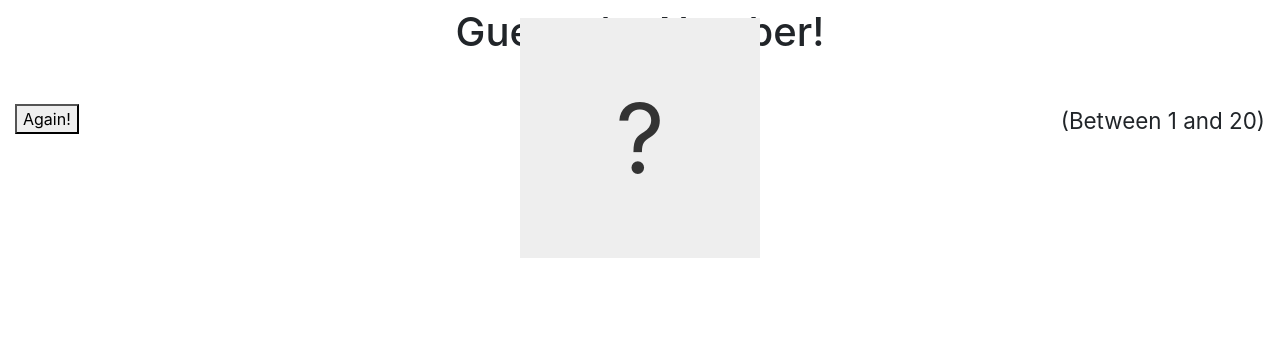
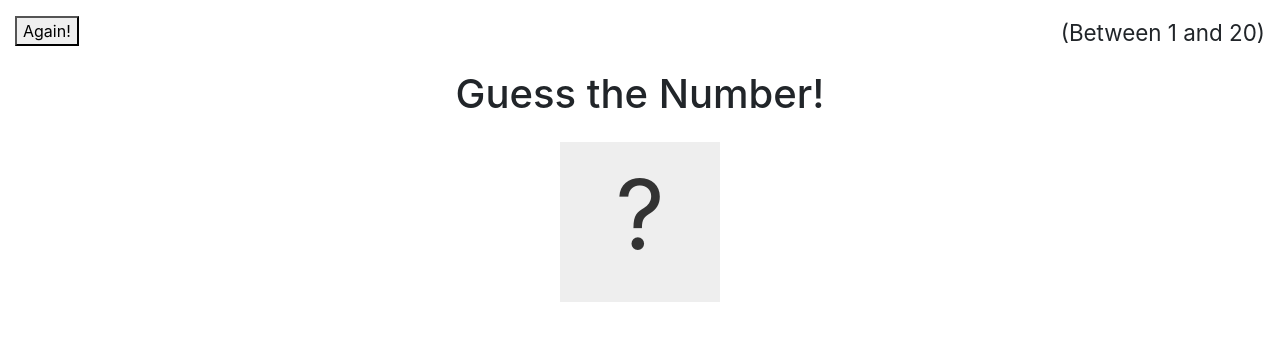
Before and after one commit to JonWil91/Numbers-game-JavaScript, a plain HTML site: page index.html in a window 1280 px wide. Drawn offline with nearby package versions, Linux system fonts and the light colour scheme.

Commit message:
Header: swapped button/p tags with h1, centred ? box

```diff
--- a/index.html
+++ b/index.html
@@ -12,13 +12,14 @@
 
 <body>
     <header class="container-fluid">
-        <h1 class="text-center mt-2 mb-5">Guess the Number!</h1>
-        <div class="row">
+        <div class="row mt-3">
             <div class="col-lg-12">
                 <button class="btn-green again">Again!</button>
                 <p class="between text-right">(Between 1 and 20)</p>
-                <p class="number">?</p>
             </div>
+        </div>
+        <h1 class="text-center mt-1 mb-2">Guess the Number!</h1>
+            <p class="number">?</p>
         </div>
     </header>
 
--- a/style.css
+++ b/style.css
@@ -14,11 +14,10 @@
     background: #eee;
     color: #333;
     font-size: 6rem;
-    width: 15rem;
-    padding: 3rem 0rem;
+    width: 10rem;
+    height: 10rem;
     text-align: center;
     position: absolute;
-    bottom: 0;
     left: 50%;
-    transform: translate(-50%, 50%);
+    transform: translate(-50%, 10%);
 }
```
